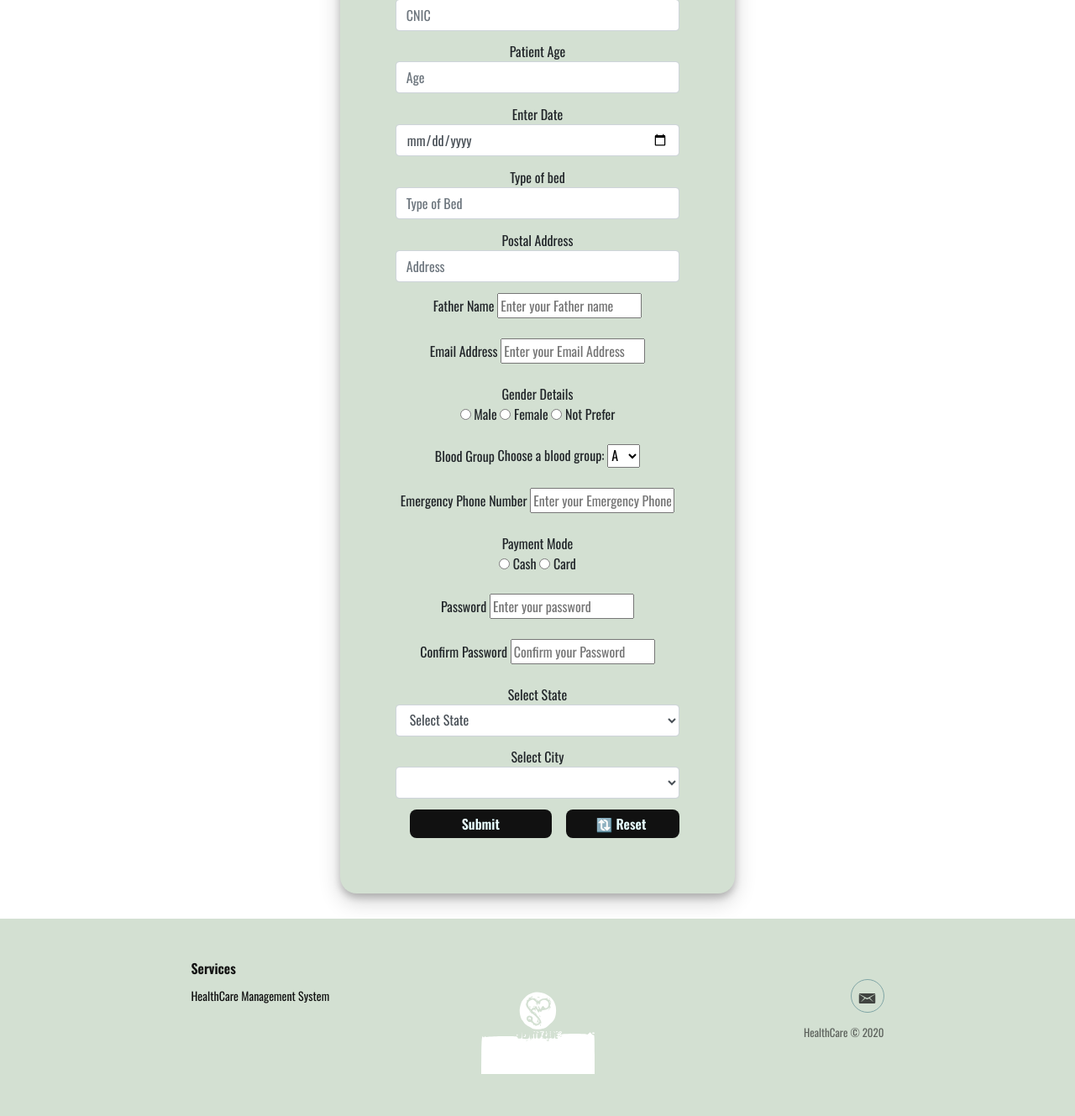
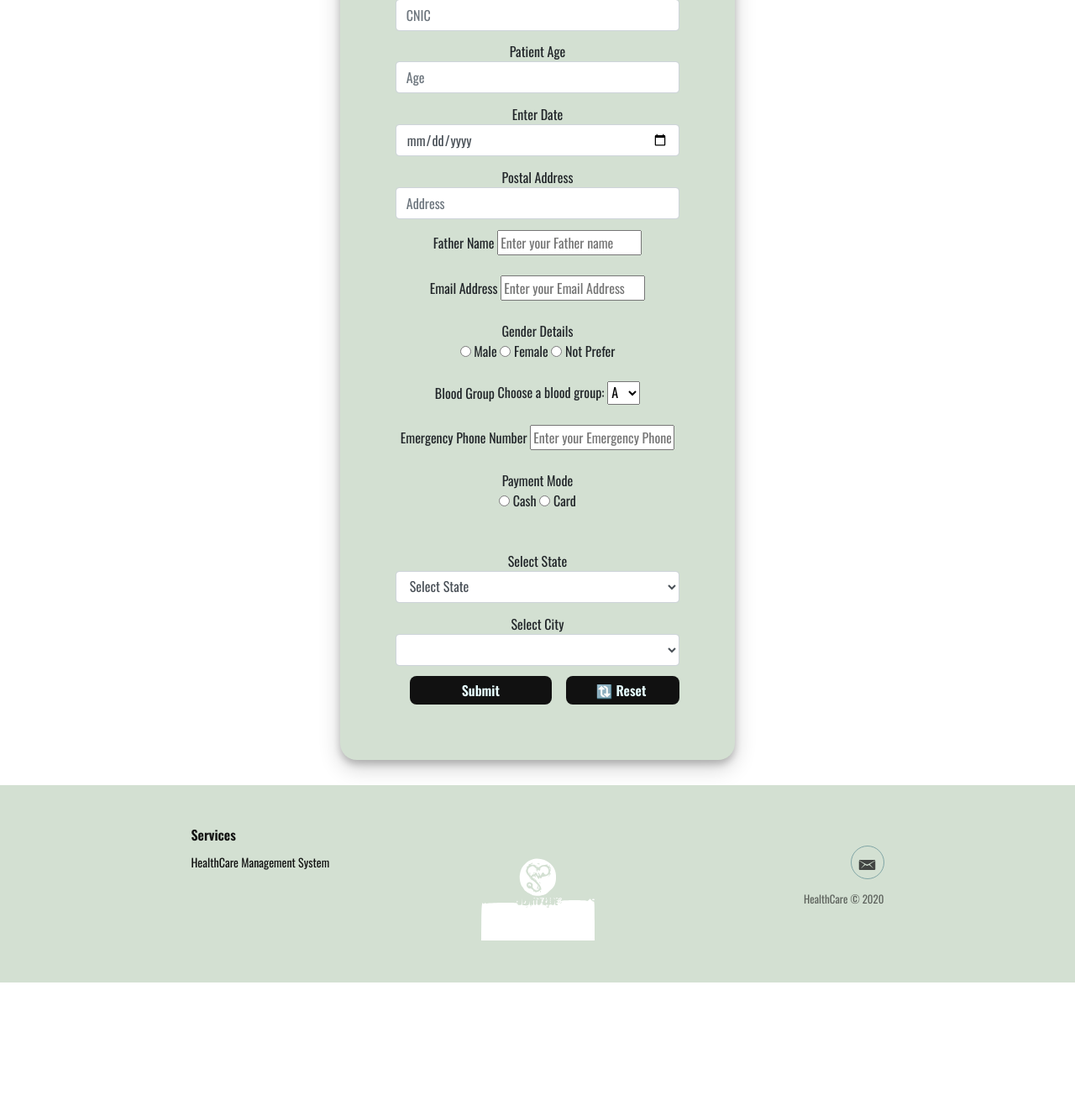
Before and after one commit to Asim3005/HealthCare, a Python web app: template templates/create_patient.html in a window 1280 px wide. Shown: the part 582-1911 px from the top of the page at 84% size. After the commit the page ends 1752 px from the top, so only its background shows below. Run offline with Jinja, Linux system fonts and the light colour scheme; the template is opened without the code that fills it: most values are stand-ins (such as "Sample title", 1, 10 or a date in 2020); form fields are guessed from the names that the template uses; lists and menus that the app fills with data are empty; some libraries are stand-ins or nearby versions.

Commit message:
Some Fine Tuning

```diff
--- a/Forms.py
+++ b/Forms.py
@@ -105,8 +105,6 @@ class Patient_create(FlaskForm):
         'please enter age'), check_length(min=1, max=3, message="age should be 1-3 digits long")])
     date = DateField('enter date', format="%Y-%m-%d", validators=[
                      DataRequired('please enter date')], default=datetime.date.today())
-    Type_of_bed = SelectField('bed type0', choices=[('dep0', 'dep0'), (
-        'DEP1', 'dep2'), ('single room', 'single room')], validators=[DataRequired('select ward type')])
     address = StringField('enter address', validators=[
                           DataRequired('enter the address')])
     password = StringField("Enter Password", validators=[DataRequired("Password REquired")])
--- a/Models.py
+++ b/Models.py
@@ -72,7 +72,6 @@ class Patient_details(db.Model):
     age = db.Column(db.Integer, nullable=False)
     ssn_id = db.Column(db.String(45), nullable=False, unique=True)
     admission_date = db.Column(db.Date, nullable=False)
-    bed_type = db.Column(db.String(45), nullable=False)
     address = db.Column(db.String(45), nullable=False)
     city = db.Column(db.String(45), nullable=False)
     state = db.Column(db.String(45), nullable=False)
@@ -80,13 +79,12 @@ class Patient_details(db.Model):
     login_type = db.Column(db.String(5), nullable = False, default = 'P')
 
 
-    def __init__(self, name, age, ssn_id, admission_date, bed_type, address, city, state, login_type, status):
+    def __init__(self, name, age, ssn_id, admission_date, address, city, state, login_type, status):
 
         self.name = name
         self.age = age
         self.ssn_id = ssn_id
         self.admission_date = admission_date
-        self.bed_type = bed_type
         self.address = address
         self.city = city
         self.state = state
--- a/templates/Appointment_patient.html
+++ b/templates/Appointment_patient.html
@@ -14,7 +14,6 @@
 
                 <div class="form-group">
                     {{"Patient Name"}}
-                    {{form.patient_name.label}}
                     {{form.patient_name(class_="form-control",placeholder="Patient Name")}}
                     {% for err in form.patient_name.errors %}
                     <span style="color: red;">[{{ err }}]</span>
@@ -22,7 +21,6 @@
                 </div>
                 <div class="form-group">
                     {{"Doctor Name"}}
-                    {{form.doctor_name.label}}
                     {{form.doctor_name(class_="form-control",placeholder="Doctor Name")}}
                     {% for err in form.doctor_name.errors %}
                     <span style="color: red;">[{{ err }}]</span>
@@ -30,7 +28,6 @@
                 </div>
                 <div class="form-group">
                     {{"Doctor Specialization"}}
-                    {{form.doctor_specialization.label}}
                     {{form.doctor_specialization(class_="form-control",placeholder="Doctor Name")}}
                     {% for err in form.doctor_specialization.errors %}
                     <span style="color: red;">[{{ err }}]</span>
--- a/templates/create_patient.html
+++ b/templates/create_patient.html
@@ -61,13 +61,6 @@
                     {{"Enter Date"}}
                     {{form.date(class_="form-control",placeholder="CCYY-MM-DD")}}
                     {% for err in form.date.errors %}
-                    <span style="color: red;">[{{ err }}]</span>
-                     {% endfor %}
-                </div>
-                <div class="form-group">
-                    {{form.Type_of_bed.label}}
-                    {{form.Type_of_bed(class_="form-control",placeholder="Type of Bed")}}
-                    {% for err in form.Type_of_bed.errors %}
                     <span style="color: red;">[{{ err }}]</span>
                      {% endfor %}
                 </div>
@@ -150,15 +143,7 @@
                         </div>
                         <br>
                 </div>
-                <div class="input-box">
-                    <span class="details">Password</span>
-                    <input type="text" placeholder="Enter your password" required>
-                </div>
-                <br>
-                <div class="input-box">
-                    <span class="details">Confirm Password</span>
-                    <input type="text" placeholder="Confirm your Password" required>
-                </div>
+
                 <br>
                 <div class="form-group">
                     <label for="stt">Select State</label>
--- a/templates/layout.html
+++ b/templates/layout.html
@@ -52,6 +52,18 @@
                     </li>
                     {% if session['stakeholder']=="Patient" %}
 
+                    <li class="nav-item" role="presentation">
+                        <a class="nav-link " href="/Appointment">Create Appointment</a>
+                    </li>
+                        <div class="dropdown-menu" role="menu">
+                            <a
+                                    class="dropdown-item"
+                                    role="presentation"
+                                    href="/CreatePatient"
+                            >Create Patient</a
+                            >
+                        </div>
+                    </li>
                     <li class="nav-item dropdown">
                         <a
                                 class="dropdown-toggle nav-link"
```
Also changed, not shown: Routes.py (+5 -6 lines), HMS.db.
